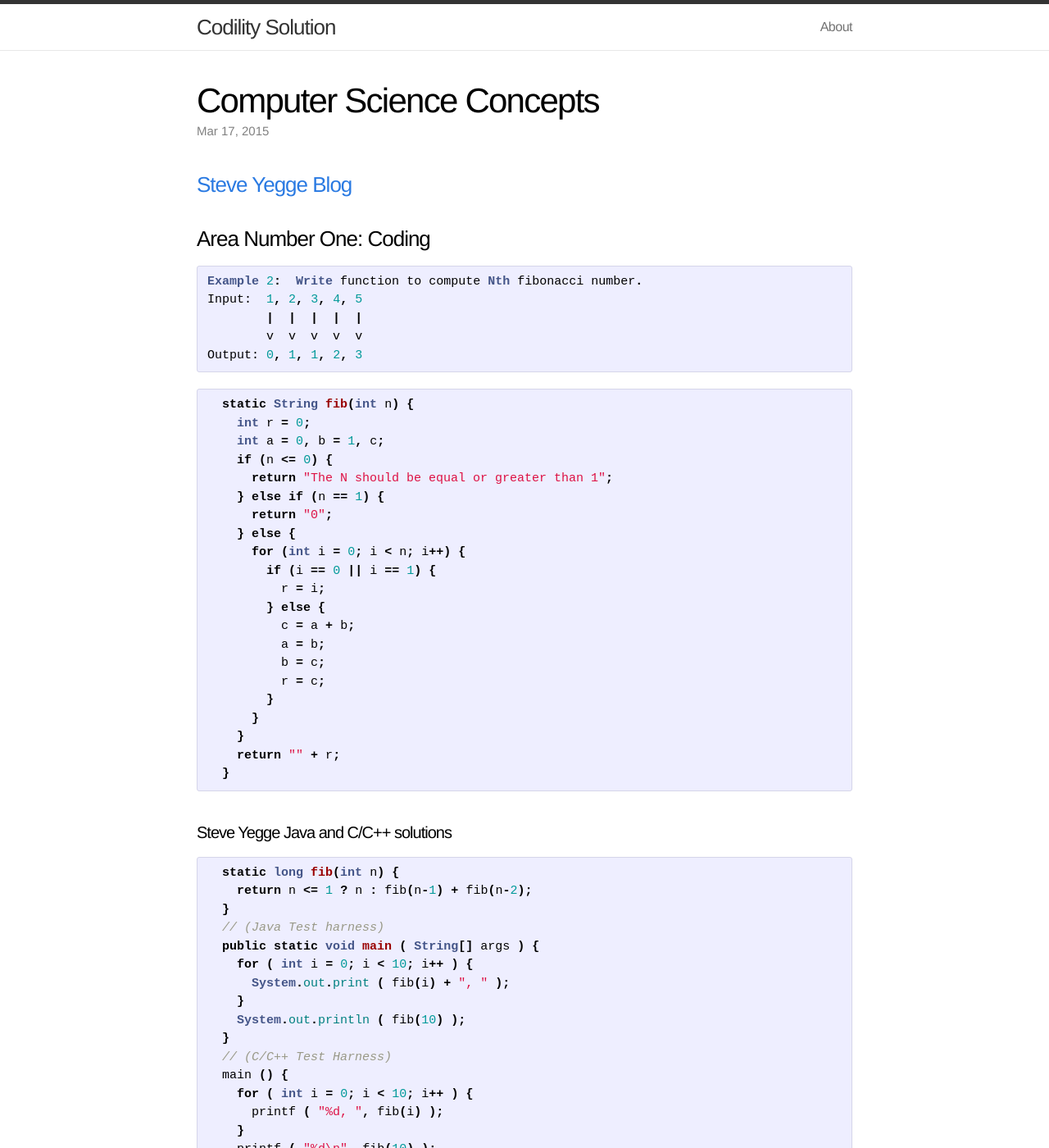
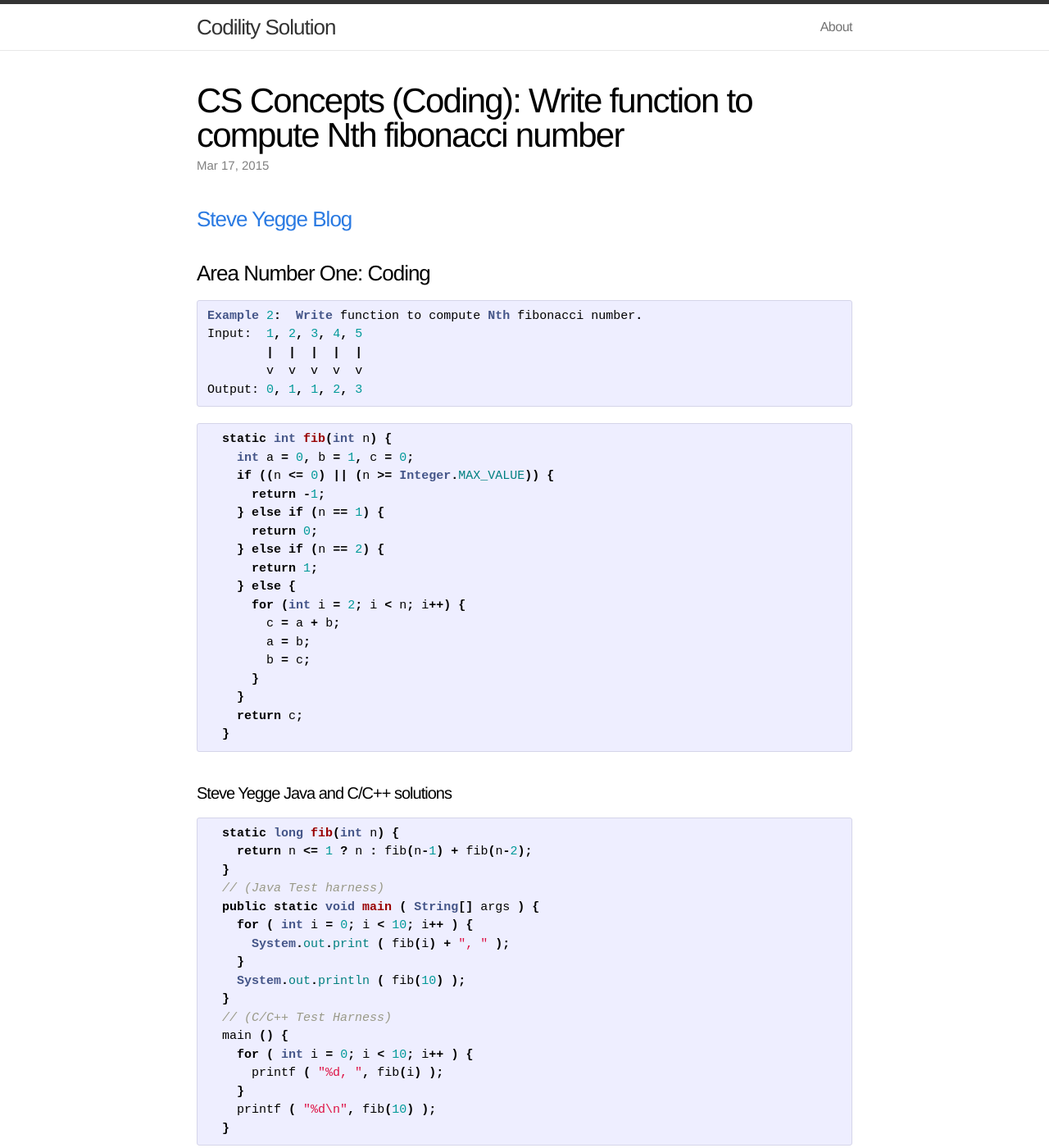
Before and after one commit to kamoljan/kamoljan.github.io, a Jekyll site: the page built from _posts/cs/2015-03-17-Computer-Science-Concepts.markdown, in a window 1280 px wide and 1400 px high. Shown: the whole window at 82% size. Built offline with Jekyll 4.4.1, drawn with Linux system fonts in a browser that asks for light colours.

Commit message:
Improved with Interget.MAX_VALUE Nth fibonacci number

```diff
--- a/_posts/cs/2015-03-16-Computer-Science-Concepts.markdown
+++ b/_posts/cs/2015-03-16-Computer-Science-Concepts.markdown
@@ -1,6 +1,6 @@
 ---
 layout: post
-title:  "Computer Science Concepts"
+title:  "CS Concepts (Coding): Write a function to reverse a string"
 date:   2015-03-16 14:35:18
 categories: Coding
 ---
--- a/_posts/cs/2015-03-17-Computer-Science-Concepts.markdown
+++ b/_posts/cs/2015-03-17-Computer-Science-Concepts.markdown
@@ -1,6 +1,6 @@
 ---
 layout: post
-title:  "Computer Science Concepts"
+title:  "CS Concepts (Coding): Write function to compute Nth fibonacci number"
 date:   2015-03-17 14:35:18
 categories: Coding
 ---
@@ -19,26 +19,22 @@ Output: 0, 1, 1, 2, 3
 {% endhighlight %}
 
 {% highlight java %}
-  static String fib(int n) {
-    int r = 0;
-    int a = 0, b = 1, c;
-    if (n <= 0) {
-      return "The N should be equal or greater than 1";
+  static int fib(int n) {
+    int a = 0, b = 1, c = 0;
+    if ((n <= 0) || (n >= Integer.MAX_VALUE)) {
+      return -1;
     } else if (n == 1) {
-      return "0";
+      return 0;
+    } else if (n == 2) {
+      return 1;
     } else {
-      for (int i = 0; i < n; i++) {
-        if (i == 0 || i == 1) {
-          r = i;
-        } else {
-          c = a + b;
-          a = b;
-          b = c;
-          r = c;
-        }
+      for (int i = 2; i < n; i++) {
+        c = a + b;
+        a = b;
+        b = c;
       }
     }
-    return "" + r;
+    return c;
   }
 {% endhighlight %}
 
```
